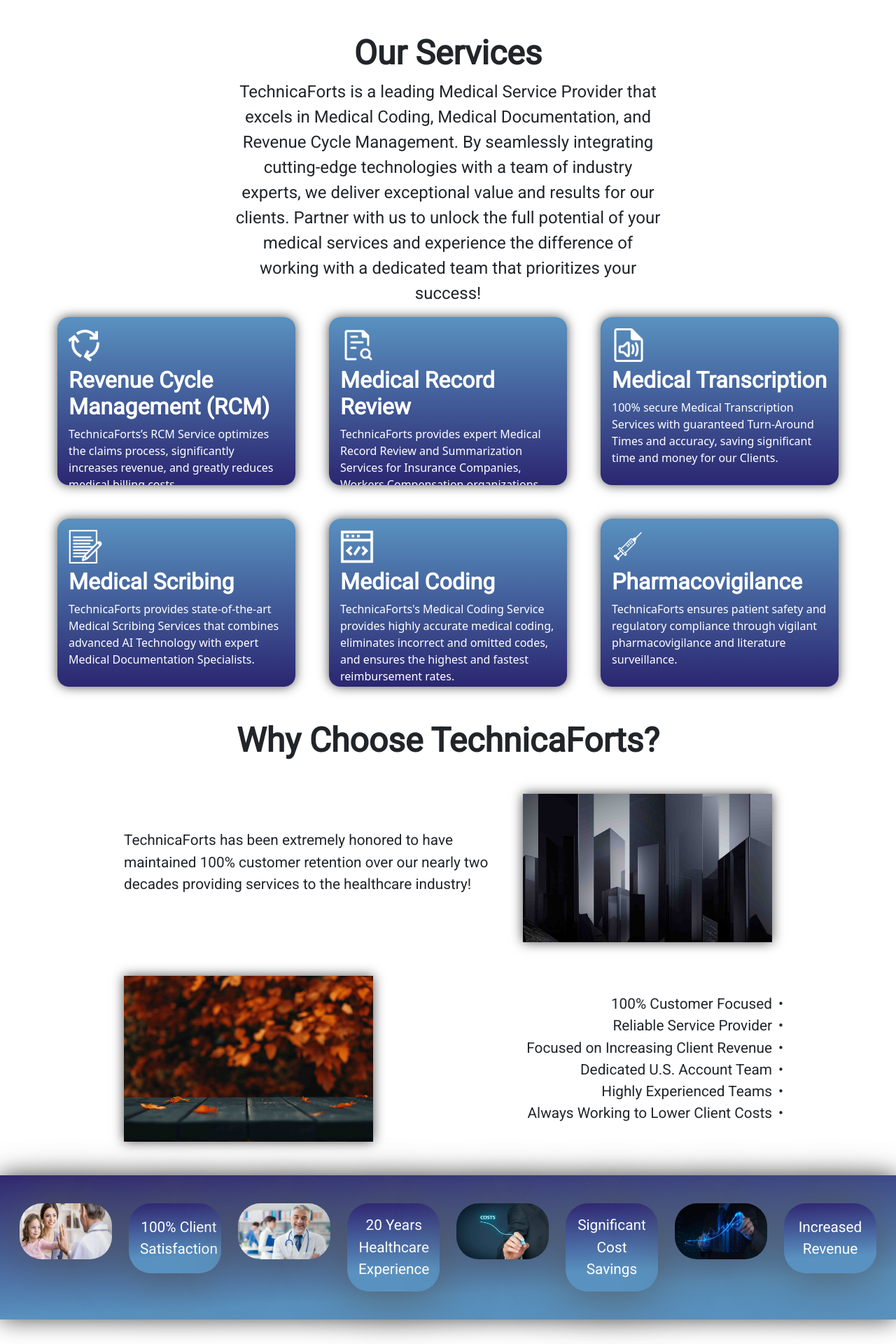
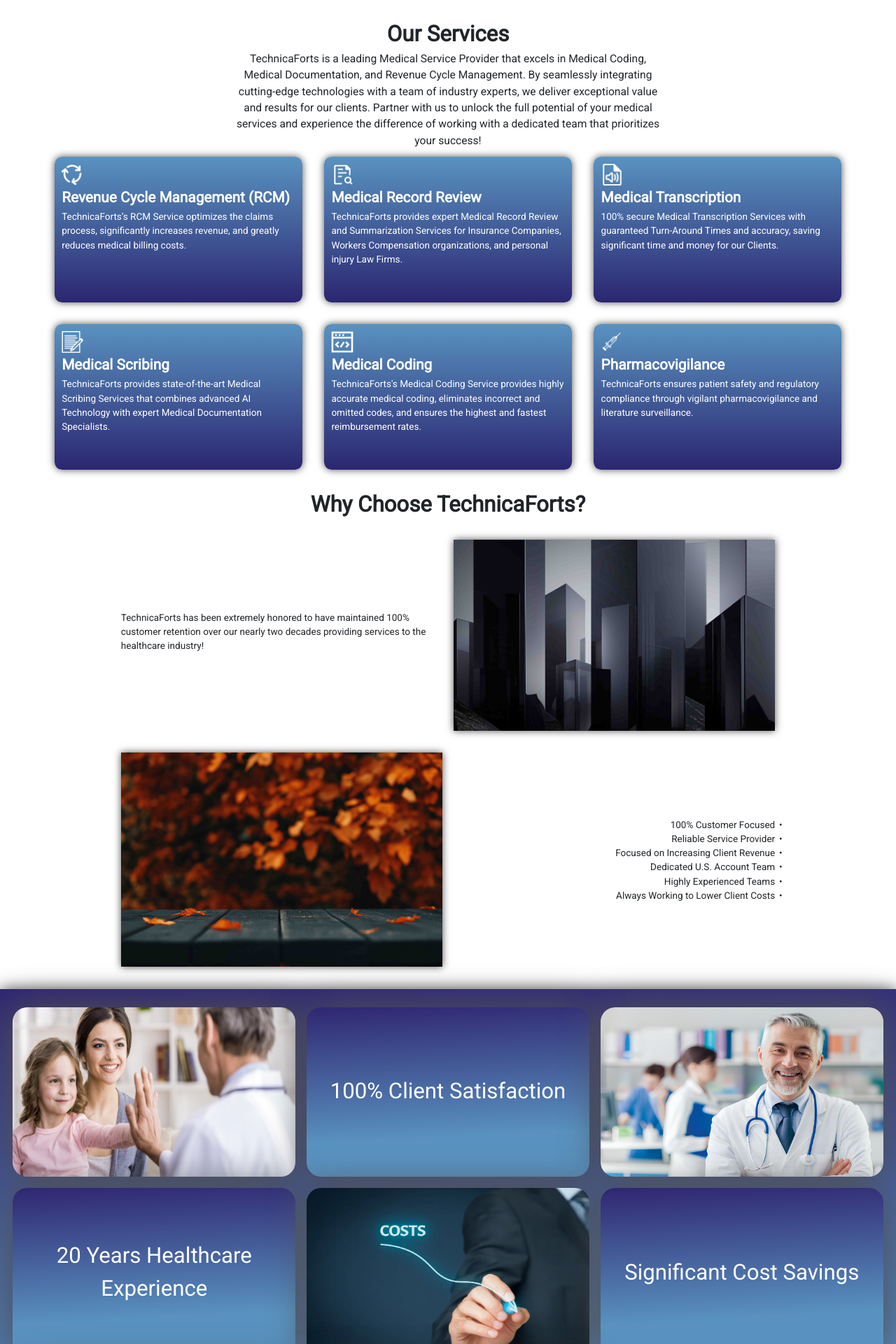
Before and after one commit to gaurang-tandon/technicaforts, a PHP site: page / in a window 1280 px wide. Shown: the part 641-2561 px from the top of the page at 70% size. Run offline with PHP 8.4, Linux system fonts and the light colour scheme.

Commit message:
px to rem changes

```diff
--- a/index.php
+++ b/index.php
@@ -146,10 +146,10 @@
         <div class="container" id="">
             <div class="row g-5 text-start">
                 <a class="col-12 col-md-6 col-lg-4 text-decoration-none" href="./services/revenue_cycle_management.php">
-                    <div class="rounded-4 services-card-index overflow-hidden cards-index box-shadow-1rem">
+                    <div class="rounded-4 services-card-index cards-index box-shadow-1rem">
                         <img class="services-png" src="./images/cycle.png" alt="" class="src" />
                         <h6 class="roboto-regular">Revenue Cycle Management (RCM)</h6>
-                        <p class="mb-0">
+                        <p class="mb-0 roboto-regular-text-1rem">
                             TechnicaForts’s RCM Service optimizes the claims process,
                             significantly increases revenue, and greatly reduces medical
                             billing costs.
@@ -160,7 +160,7 @@
                     <div class="rounded-4 services-card-index overflow-hidden cards-index box-shadow-1rem">
                         <img class="services-png" src="./images/preview.png" alt="" class="src" />
                         <h6 class="roboto-regular">Medical Record Review</h6>
-                        <p class="mb-0">
+                        <p class="mb-0 roboto-regular-text-1rem">
                             TechnicaForts provides expert Medical Record Review and Summarization
                             Services for Insurance Companies, Workers Compensation
                             organizations, and personal injury Law Firms.
@@ -171,7 +171,7 @@
                     <div class="rounded-4 services-card-index overflow-hidden cards-index box-shadow-1rem">
                         <img class="services-png" src="./images/transcription.png" alt="" class="src" />
                         <h6 class="roboto-regular">Medical Transcription</h6>
-                        <p class="mb-0">
+                        <p class="mb-0 roboto-regular-text-1rem">
                             100% secure Medical Transcription Services with guaranteed
                             Turn-Around Times and accuracy, saving significant time and
                             money for our Clients.
@@ -182,7 +182,7 @@
                     <div class="rounded-4 services-card-index overflow-hidden cards-index box-shadow-1rem">
                         <img class="services-png" src="./images/writing.png" alt="" class="src" />
                         <h6 class="roboto-regular">Medical Scribing</h6>
-                        <p class="mb-0">
+                        <p class="mb-0 roboto-regular-text-1rem">
                             TechnicaForts provides state-of-the-art Medical Scribing Services
                             that combines advanced AI Technology with expert Medical
                             Documentation Specialists.
@@ -193,7 +193,7 @@
                     <div class="rounded-4 services-card-index overflow-hidden cards-index box-shadow-1rem">
                         <img class="services-png" src="./images/coding.png" alt="" class="src" />
                         <h6 class="roboto-regular">Medical Coding</h6>
-                        <p class="mb-0">
+                        <p class="mb-0 roboto-regular-text-1rem">
                             TechnicaForts's Medical Coding Service provides highly accurate
                             medical coding, eliminates incorrect and omitted codes, and
                             ensures the highest and fastest reimbursement rates.
@@ -204,7 +204,7 @@
                     <div class="rounded-4 services-card-index overflow-hidden cards-index box-shadow-1rem">
                         <img class="services-png" src="./images/injection.png" alt="" class="src" />
                         <h6 class="roboto-regular">Pharmacovigilance</h6>
-                        <p class="mb-0">
+                        <p class="mb-0 roboto-regular-text-1rem">
                             TechnicaForts ensures patient safety and regulatory compliance
                             through vigilant pharmacovigilance and literature surveillance.
                         </p>
@@ -219,23 +219,23 @@
             <!-- Why Choose TechnicaForts Section -->
             <h2 class="roboto-regular fw-bold shadow-rem">Why Choose TechnicaForts?</h2>
             <div class="row justify-content-center align-items-center my-5">
-                <div class="col-md-6 text-start roboto-regular-text-1rem">
+                <div class="col-5 text-start roboto-regular-text-1rem">
                     <p class="fw-lighter">TechnicaForts has been extremely honored to have maintained 100% customer
                         retention over
                         our nearly two
                         decades providing services to the healthcare industry!</p>
                 </div>
-                <div class="col-md-4 text-end">
+                <div class="col-5 text-end">
                     <img src="./images/index/why_section_1.jpeg" alt="Why Choose TechnicaForts 1"
                         class="why-section-img img-fluid box-shadow-1rem">
                 </div>
             </div>
             <div class="row justify-content-center align-items-center my-5">
-                <div class="col-md-4 text-start">
+                <div class="col-5 text-start">
                     <img src="./images/index/why_section_2.jpeg" alt="Why Choose TechnicaForts 2"
                         class="why-section-img img-flui box-shadow-1rem ">
                 </div>
-                <div class="col-md-6 text-start text-lg-end roboto-regular-text-1rem mt-3 mt-md-0">
+                <div class="col-5 text-start text-lg-end roboto-regular-text-1rem mt-3 mt-md-0">
                     <ul class="list-group text-start text-lg-end">
                         <li class="list-group-item fw-lighter">100% Customer Focused</li>
                         <li class="list-group-item fw-lighter">Reliable Service Provider</li>
@@ -261,7 +261,7 @@
                 <div class="col-6 col-md-6 col-lg-4">
                     <div class="card custom-image rounded-5 border-0">
                         <div class="card-body box-shadow-5rem rounded-5 border-0 align-items-center d-flex ">
-                            <p class="roboto-regular-text-1rem mx-auto text-center text-white mb-0">100% Client
+                            <p class="roboto-regular-text-3rem mx-auto text-center text-white mb-0">100% Client
                                 Satisfaction</p>
                         </div>
                     </div>
@@ -276,7 +276,7 @@
                 <div class="col-6 col-md-6 col-lg-4">
                     <div class="card custom-image rounded-5 border-0">
                         <div class="card-body box-shadow-5rem rounded-5 border-0 align-items-center d-flex">
-                            <p class="roboto-regular-text-1rem mx-auto text-center text-white mb-0">20 Years Healthcare
+                            <p class="roboto-regular-text-3rem mx-auto text-center text-white mb-0">20 Years Healthcare
                                 Experience</p>
                         </div>
                     </div>
@@ -291,7 +291,7 @@
                 <div class="col-6 col-md-6 col-lg-4">
                     <div class="card custom-image rounded-5 border-0">
                         <div class="card-body box-shadow-5rem rounded-5 border-0 align-items-center d-flex">
-                            <p class="roboto-regular-text-1rem mx-auto text-center text-white mb-0">Significant Cost
+                            <p class="roboto-regular-text-3rem mx-auto text-center text-white mb-0">Significant Cost
                                 Savings</p>
                         </div>
                     </div>
@@ -306,7 +306,7 @@
                 <div class="col-6 col-md-6 col-lg-4">
                     <div class="card custom-image rounded-5 border-0">
                         <div class="card-body box-shadow-5rem rounded-5 border-0 align-items-center d-flex">
-                            <p class="roboto-regular-text-1rem mx-auto text-center text-white mb-0">Increased Revenue
+                            <p class="roboto-regular-text-3rem mx-auto text-center text-white mb-0">Increased Revenue
                             </p>
                         </div>
                     </div>
--- a/navbar.php
+++ b/navbar.php
@@ -1,7 +1,7 @@
 <head>
   <link rel="stylesheet" href="./styles/navbar.css" />
 </head>
-<nav class="navbar navbar-expand-lg bg-white box-shadow-2rem-black px-2 px-lg-5">
+<nav class="navbar navbar-expand-lg bg-white box-shadow-2rem-black px-2 px-lg-5 py-1">
         <div class="container-fluid">
             <!-- Logo -->
             <a class="navbar-brand d-flex align-items-center py-0" href="index.php">
@@ -24,7 +24,7 @@
                             <a class="nav-link navbar-roboto-regular" href="./services.php" role="button" aria-expanded="false">
                                 Services
                             </a>
-                            <ul class="dropdown-menu rounded-4 mx-auto py-3 px-2">
+                            <ul class="dropdown-menu rounded-4 mx-auto py-3 px-2 my-0">
                                 <li>
                                     <a class="dropdown-item rounded-5 my-1 navbar-roboto-regular" href="./services/medical_coding.php">Medical
                                         Coding</a>
--- a/styles/index_styles.css
+++ b/styles/index_styles.css
@@ -1,3 +1,8 @@
+/* Root font size for rem scaling */
+html {
+  font-size: calc((1vw + 1vh) / 2);
+}
+
 .bg-primary,
 .btn-primary {
   background: linear-gradient(
@@ -12,6 +17,7 @@
   width: 100%;
   height: auto;
 }
+
 .box-shadow-1rem {
   box-shadow: 0 0 1rem rgb(80, 80, 80);
 }
@@ -27,16 +33,14 @@
 .box-shadow-5rem {
   box-shadow: 0 0 5rem rgb(80, 80, 80);
 }
+
 .carousel-item img {
-  padding: 2px;
+  padding: 0.125rem; /* Responsive scaling with rem */
 }
 
 .carousel-caption .no-image-carousel {
   color: black;
 }
-/* .carousel-caption {
-    color: black;
-} */
 
 .roboto-regular {
   font-family: "Roboto", serif;
@@ -46,7 +50,7 @@
 }
 
 .left-car-image {
-  height: 80vh;
+  height: 80vh; /* Responsive with viewport height */
 }
 
 .image-aspect {
@@ -59,7 +63,7 @@
     rgba(43, 38, 113, 1) 0%,
     rgba(89, 146, 192, 1) 100%
   );
-  height: 15rem;
+  height: 20rem; /* Maintain consistent height */
   color: #ffffff;
   padding: 1rem;
 }
@@ -75,10 +79,10 @@
 
 .cards-index .roboto-regular {
   font-family: "Roboto", serif;
-  font-size: 2rem;
+  font-size: 2rem; /* Typography responsiveness */
   font-weight: 600;
   color: #ffffff;
-  margin: 7px 0px 8px 0px;
+  margin: 0.4375rem 0;
 }
 
 .services-png {
@@ -86,14 +90,19 @@
   width: auto;
 }
 
-.why-section-img {
-  width: 13 rem;
+/* .why-section-img {
+  width: 30rem;
   height: auto;
-}
+} */
 
 .roboto-regular-text-2rem {
   font-family: "Roboto", serif;
   font-size: 2rem;
+}
+
+.roboto-regular-text-3rem {
+  font-family: "Roboto", serif;
+  font-size: 3rem;
 }
 
 .roboto-regular-text-1rem {
@@ -120,15 +129,11 @@
 }
 
 .bg-custom-blue {
-  /* background: #000000; */
-  /* background: linear-gradient(0deg, rgb(25, 150, 0) 0%, rgb(124, 230, 129) 100%); */
   background: linear-gradient(
     177deg,
     rgba(48, 38, 113, 1) 0%,
     rgba(89, 146, 192, 1) 75%
   );
-  margin-left: 0;
-  margin-right: 0;
 }
 
 .custom-image img {
@@ -140,8 +145,6 @@
 }
 
 .custom-image .card-body {
-  /* background: #000000; */
-  /* background: linear-gradient(0deg, rgb(14, 87, 0) 0%, rgb(65, 155, 69) 100%); */
   background: linear-gradient(
     177deg,
     rgba(48, 38, 113, 1) 0%,
@@ -150,55 +153,13 @@
   aspect-ratio: 5/3;
 }
 
-/*
-.card img{
-  box-shadow: 0 0 5rem rgb(80, 80, 80);
-} */
-
-@media (min-width: 992px) {
-  .custom-column .col-lg-4 {
-    flex: 0 0 auto;
-    width: 12.5%;
-  }
-
-  .custom-image {
-    min-height: 6.25rem;
-  }
-}
-
 .custom-image:hover {
   transform: scale(1.1);
   transition: transform 0.5s;
 }
 
-#leftCarousel .carousel-item::after {
-  content: "";
-  position: absolute;
-  top: 0;
-  left: 0;
-  width: 100%;
-  height: 100%;
-  background: linear-gradient(
-    to bottom,
-    rgb(255, 255, 255),
-    rgba(255, 255, 255, 0.733)
-  );
-  opacity: 0.5; /* Adjust transparency */
-  z-index: 1;
-}
-
-#topRightCarousel .carousel-item::after {
-  content: "";
-  position: absolute;
-  top: 0;
-  left: 0;
-  width: 100%;
-  height: 100%;
-  background: linear-gradient(to bottom, black, rgba(255, 255, 255, 0.733));
-  opacity: 0.7; /* Adjust transparency */
-  z-index: 1;
-}
-
+#leftCarousel .carousel-item::after,
+#topRightCarousel .carousel-item::after,
 #bottomRightCarousel .carousel-item::after {
   content: "";
   position: absolute;
@@ -207,7 +168,7 @@
   width: 100%;
   height: 100%;
   background: linear-gradient(to bottom, rgba(255, 255, 255, 0.733), #ffffff);
-  opacity: 0.7;
+  opacity: 0.5; /* Adjust transparency */
   z-index: 1;
 }
 
@@ -223,20 +184,19 @@
 }
 
 .customer-para {
-  font-size: 20px;
+  font-size: 1.25rem; /* Typography with rem */
   font-weight: 500;
-  line-height: 1.6em;
-  letter-spacing: 0px;
-  word-spacing: 2px;
+  line-height: 1.6;
+  letter-spacing: 0;
+  word-spacing: 0.125rem;
 }
 
-.news-insights .card:hover{
+.news-insights .card:hover {
   background: linear-gradient(
     177deg,
     rgba(48, 38, 113, 1) 0%,
     rgba(89, 146, 192, 1) 75%
   );
-
   color: #fff;
   transition: all 0.1s ease-in;
 }
```
Also changed, not shown: styles/navbar.css (+88 -38 lines).
